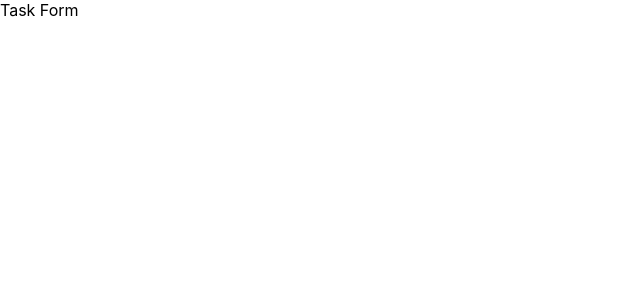
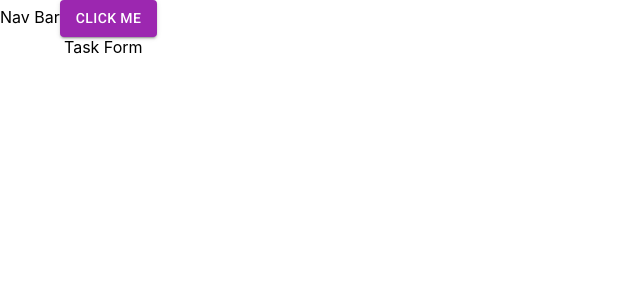
Before and after one commit to willandru/PERN, a React (Create React App) app in the folder client/: page /tasks/new in a window 1280 px wide. Shown: the top 300 px of the page, without its empty margins (0-640 px from the left). Built offline with nearby package versions, Linux system fonts and the light colour scheme.

Commit message:
Marerial UI is working :3

```diff
--- a/client/package.json
+++ b/client/package.json
@@ -3,6 +3,10 @@
   "version": "0.1.0",
   "private": true,
   "dependencies": {
+    "@emotion/react": "^11.7.0",
+    "@emotion/styled": "^11.6.0",
+    "@mui/icons-material": "^5.2.1",
+    "@mui/material": "^5.2.3",
     "@testing-library/jest-dom": "^5.16.1",
     "@testing-library/react": "^11.2.7",
     "@testing-library/user-event": "^12.8.3",
--- a/client/public/index.html
+++ b/client/public/index.html
@@ -25,6 +25,15 @@
       Learn how to configure a non-root public URL by running `npm run build`.
     -->
     <title>React App</title>
+    <link
+  rel="stylesheet"
+  href="https://fonts.googleapis.com/css?family=Roboto:300,400,500,700&display=swap"
+/>
+<link
+  rel="stylesheet"
+  href="https://fonts.googleapis.com/icon?family=Material+Icons"
+/>
+
   </head>
   <body>
     <noscript>You need to enable JavaScript to run this app.</noscript>
--- a/client/src/App.js
+++ b/client/src/App.js
@@ -1,17 +1,21 @@
 import {BrowserRouter, Routes, Route} from 'react-router-dom'
 import TaskForm from './components/TaskForm'
 import TaskList from './components/TaskList'
-
+import {Container} from '@mui/material'
+import Menu from "./components/NavBar"
 
 export default function App() {
   return (
     <BrowserRouter>
+      <Menu/>
+      <Container>
       <Routes>
         <Route path='/' element={<TaskList/>}/>
         <Route path='/tasks/new' element={<TaskForm/>}/>
 
 
       </Routes>
+      </Container>
     </BrowserRouter>
   )
 }
--- a/client/src/components/NavBar.js
+++ b/client/src/components/NavBar.js
@@ -1,10 +1,9 @@
-
-export default class NavBar{
-    render() {
-        return (
-            <div>
-                Nav Bar
-            </div>
-        )
-    }
+import {Button} from '@mui/material'
+export default function TaskForm()  {
+    return (
+        <div>
+            Nav Bar
+            <Button variant='contained' color="secondary">Click Me</Button>
+        </div>
+    )
 }
```
Also changed, not shown: 2 other files (tests, documents, lock files or other folders).
